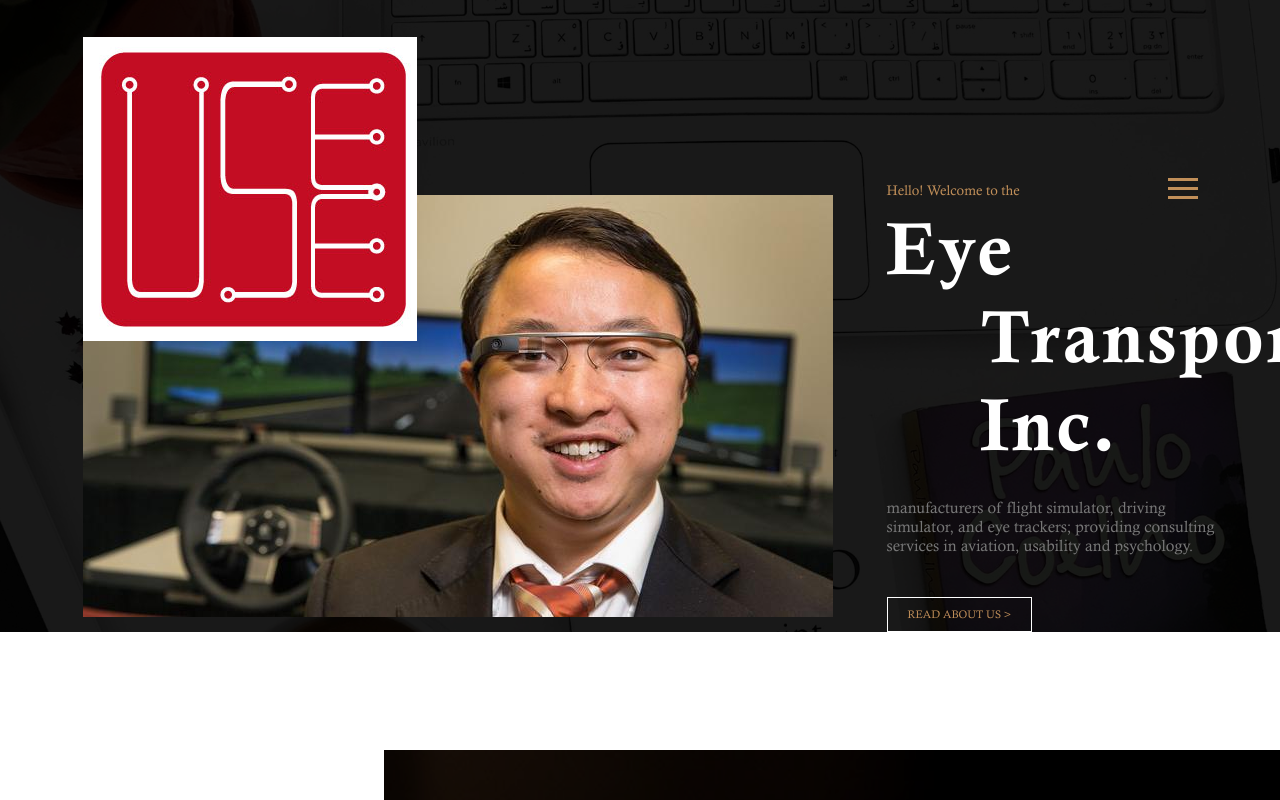
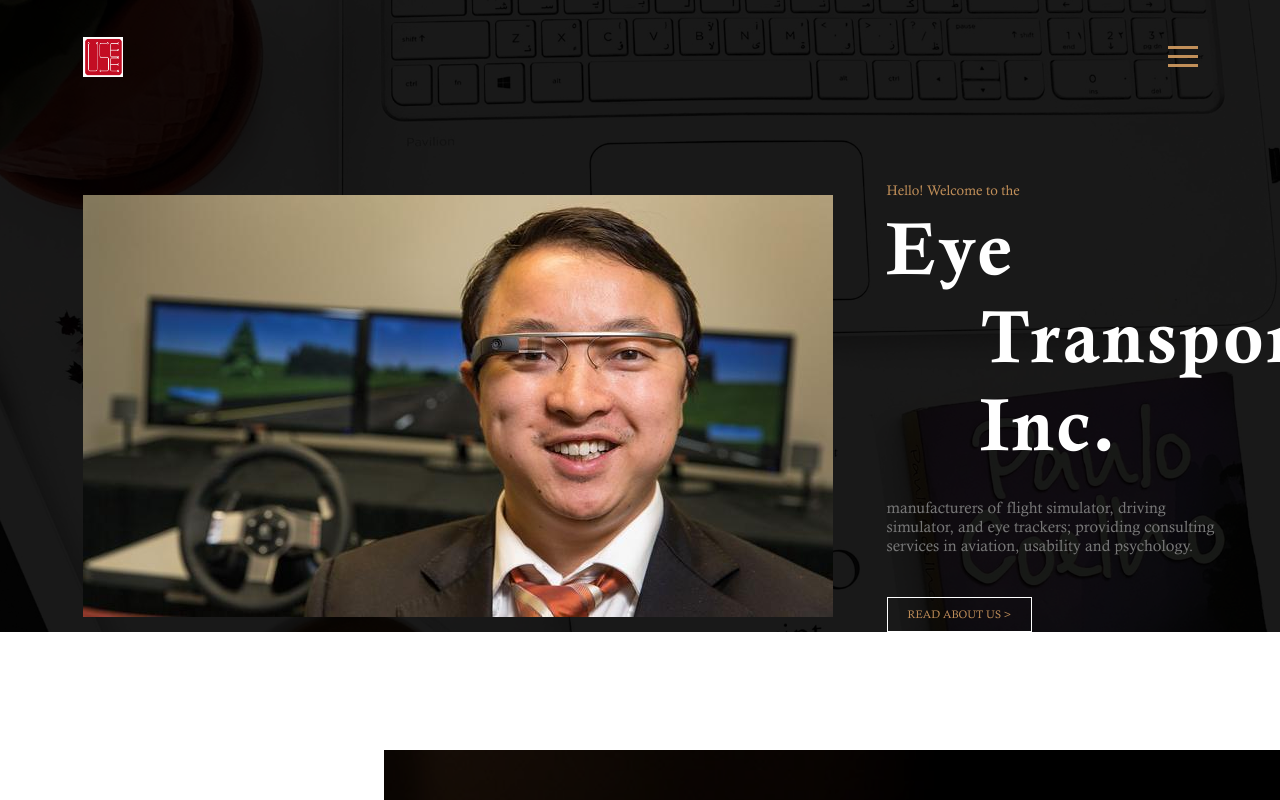
Before and after one commit to hejibo/hejibo.github.io, a plain HTML site: page index.html in a window 1280 px wide. Shown: the top 800 px of the page. Drawn offline with Linux system fonts and the light colour scheme.

Commit message:
Add files via upload

```diff
--- a/index.html
+++ b/index.html
@@ -21,7 +21,7 @@
 	<!-- Navigation -->
 	<nav class="site-navigation">
 		<div class="site-navigation-inner site-container">
-			<img src="./images/site-logo.png" alt="site logo">
+			<img src="./images/site-logo.png" width="40" height="40" alt="site logo">
 			<div class="main-navigation">
 				<ul class="main-navigation__ul">
 					<li><a href="http://www.eyetransport.cn/">Homepage</a></li>
```
